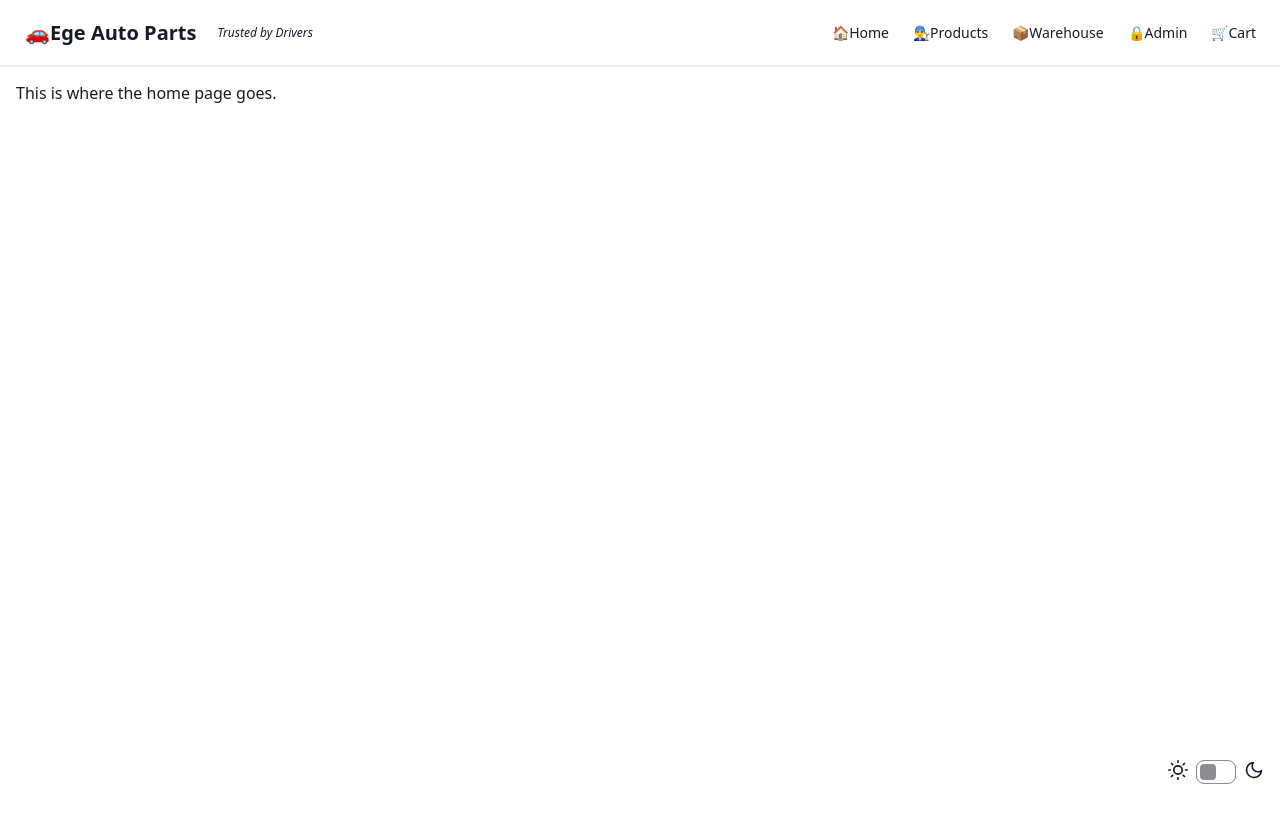
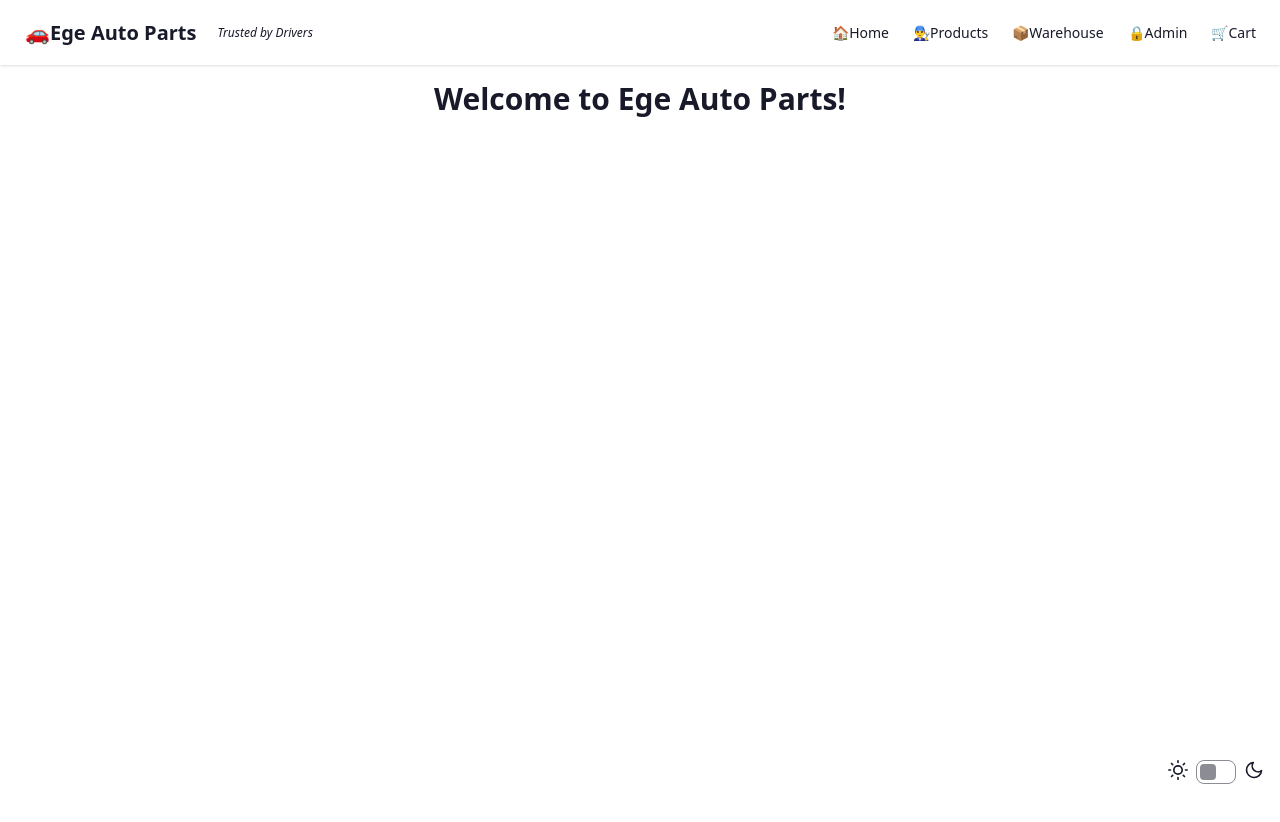
Before and after one commit to EtherAwaits/CSCI467-3A, a website: page src/index.html in a window 1280 px wide. Drawn offline with Linux system fonts and the light colour scheme.

Commit message:
minor edits

```diff
--- a/src/index.html
+++ b/src/index.html
@@ -7,6 +7,7 @@
   <meta name="viewport" content="width=device-width, initial-scale=1.0">
   <link href="./output.css" rel="stylesheet">
   <script defer src="main.js"></script>
+  <title>🚗Ege Auto Parts</title>
 </head>
 <body>
 
--- a/src/main.js
+++ b/src/main.js
@@ -17,8 +17,9 @@ document.addEventListener("DOMContentLoaded", () => {
         switch (tabName) {
             case "home":
                 display.innerHTML = `
-                    This is where the home page goes.
-                `;
+                    <h1 class="font-bold text-3xl text-center">Welcome to Ege Auto Parts!</h1>
+
+                    `;
             break;
             case "products":
                 display.innerHTML = `
```
Also changed, not shown: src/images/EGE AUTO.png (added), src/output.css.
